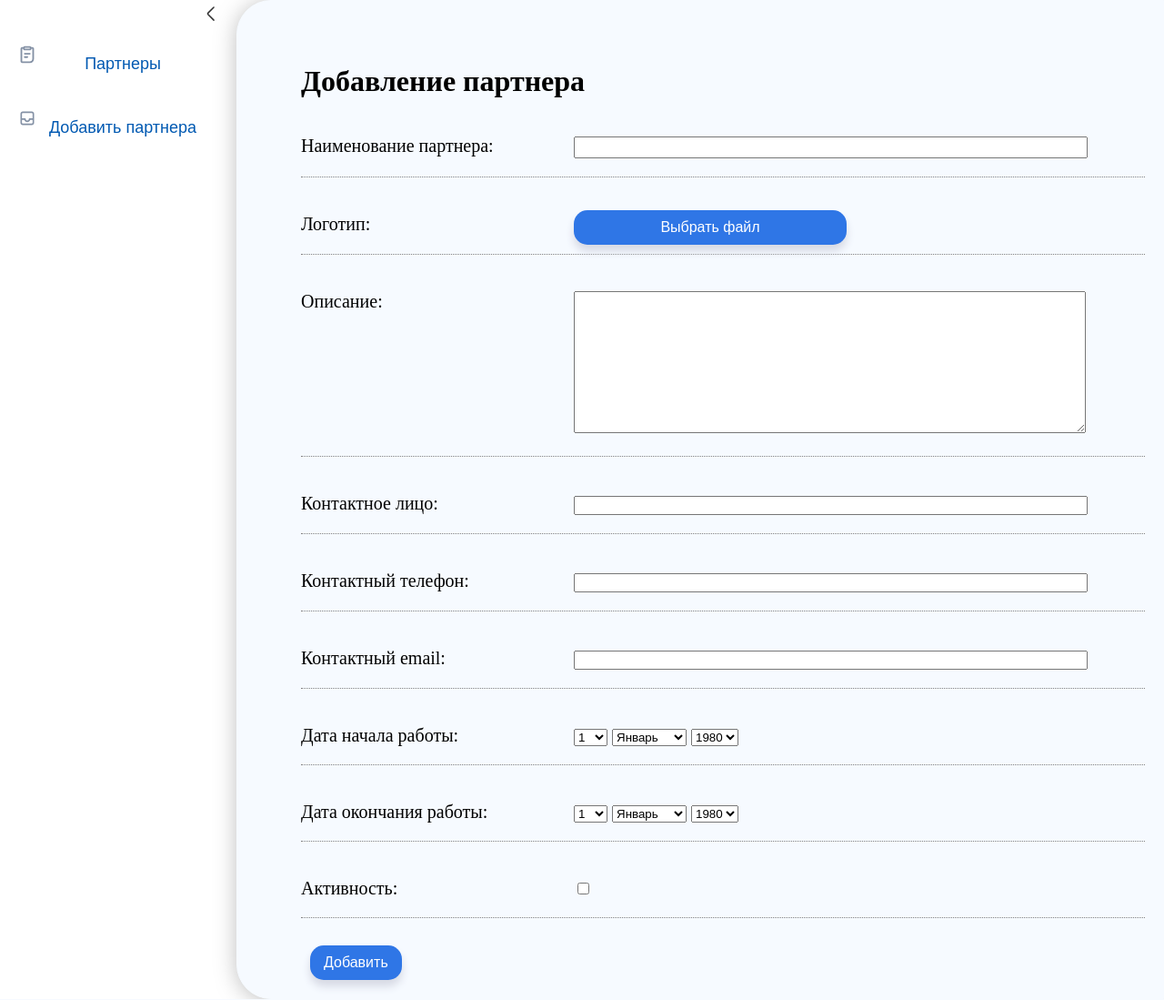
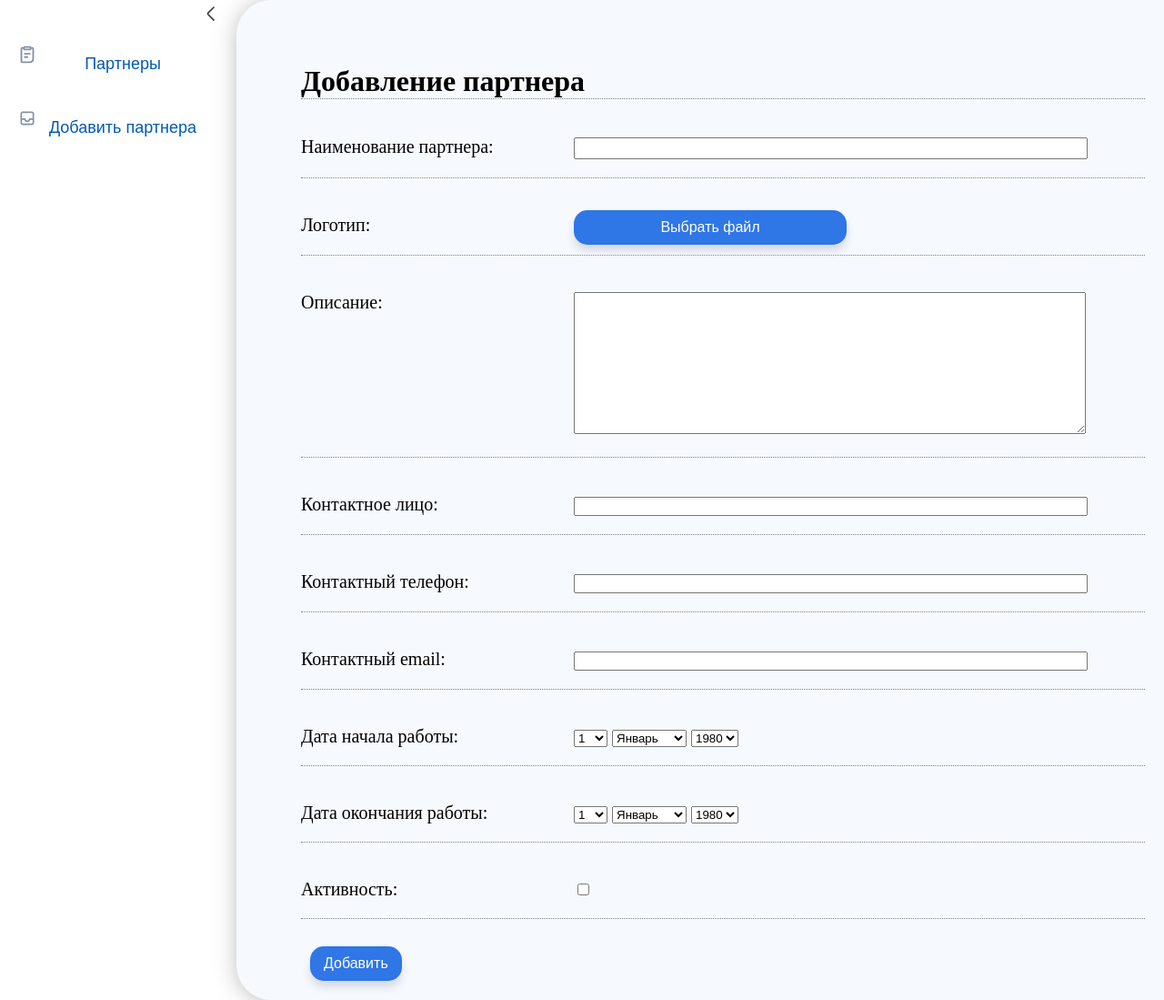
Before and after one commit to nurr0/jaicrm, a Django app: page /addpartner/ in a window 1280 px wide. Shown: the part 30-1129 px from the top of the page at 91% size. Run offline with Django 4.2, Linux system fonts and the light colour scheme; a user stored in the database is signed in.

Commit message:
eleven-11

```diff
--- a/JaiCRM/Jaimain/static/Jaimain/css/styles.css
+++ b/JaiCRM/Jaimain/static/Jaimain/css/styles.css
@@ -793,6 +793,10 @@ ul.lang-list li a:hover {color: #fdc073;}
 	margin-right: 5px;
 }
 
+.h1-header{
+	border-bottom: rgb(128, 128, 128) dotted 1px;
+}
+
 
 
 /* Страница Поиска Начало */
--- a/JaiCRM/Jaimain/templates/Jaimain/addpartner.html
+++ b/JaiCRM/Jaimain/templates/Jaimain/addpartner.html
@@ -1,7 +1,7 @@
 {% extends 'Jaimain/base.html' %}
 
 {% block content %}
-<h1>{{title}}</h1>
+<h1 class="h1-header">{{title}}</h1>
 <div>
     <button class="btn btn-addPart">Выбрать файл</button>
 </div>
```
